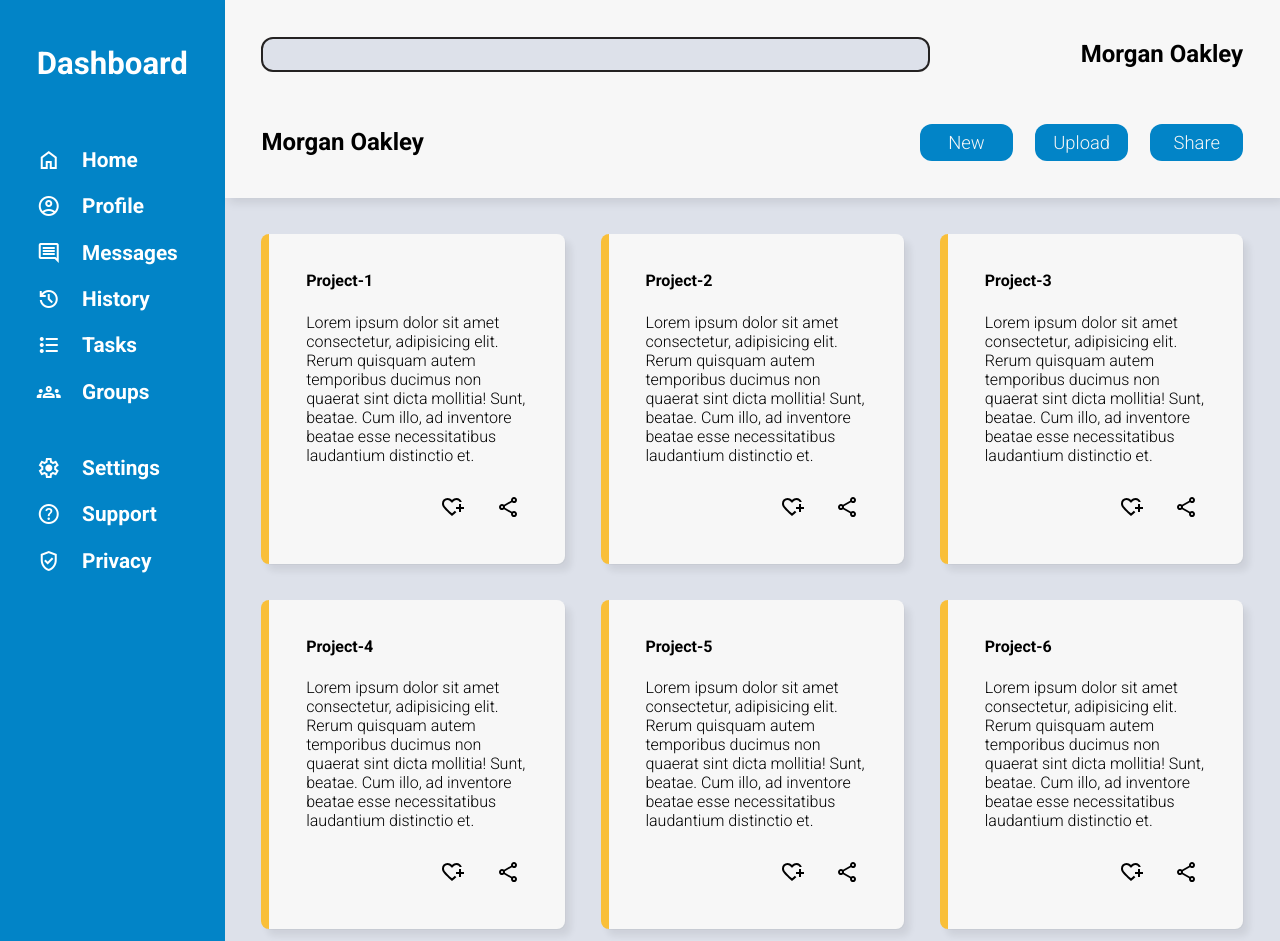
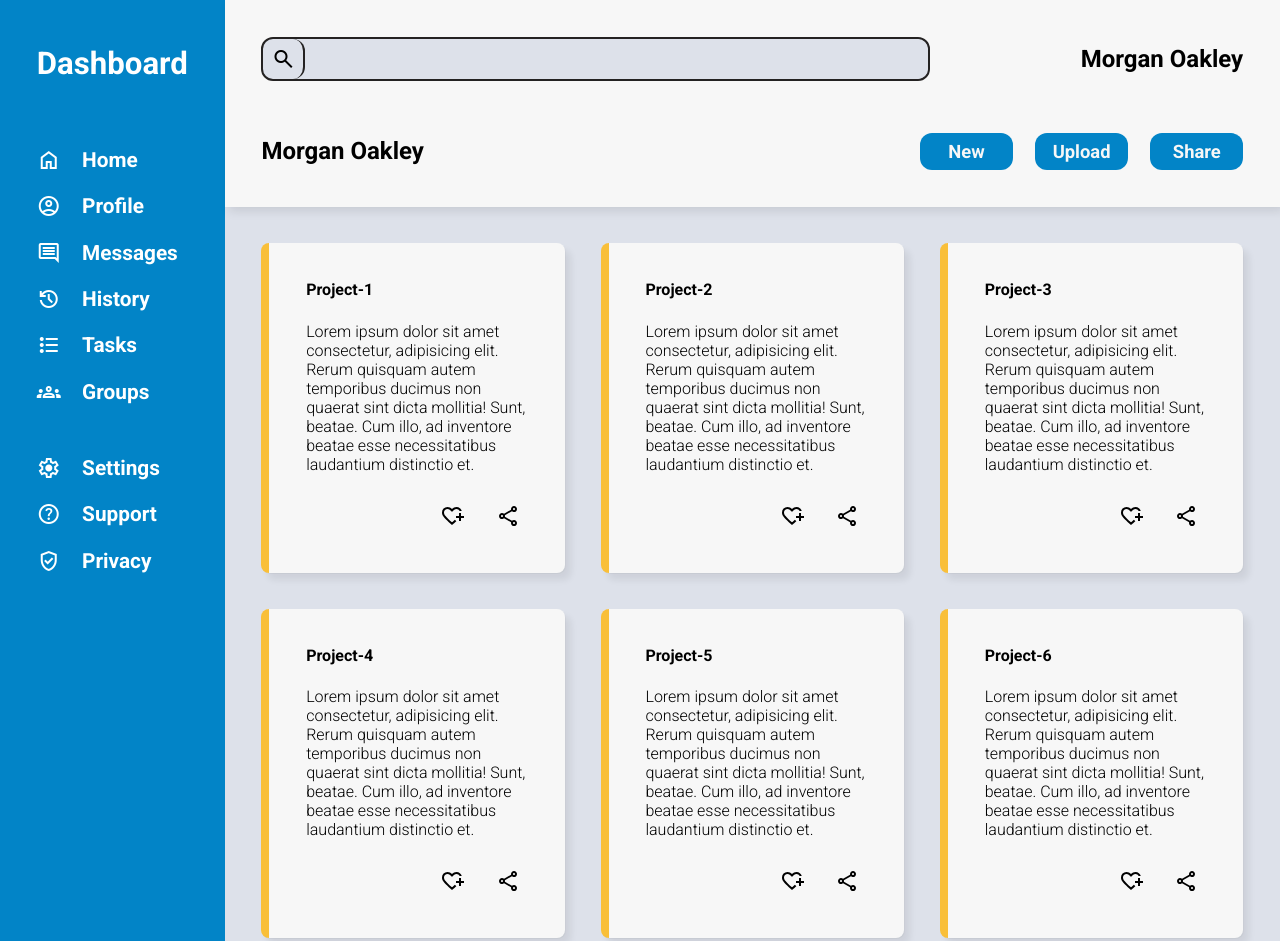
Before and after one commit to EGRrqq/admin-dashboard, a plain HTML site: page index.html in a window 1280 px wide. Shown: the top 941 px of the page. Drawn offline with nearby package versions, Linux system fonts and the light colour scheme.

Commit message:
feat(css, html): modify search form
- icon support
- semantically correct

```diff
--- a/index.html
+++ b/index.html
@@ -5,7 +5,6 @@
 		<meta name="viewport" content="width=device-width, initial-scale=1.0">
 		<link rel="stylesheet" href="./style.css">
 		<link rel="preload" href="https://fonts.googleapis.com/css2?family=Material+Symbols+Outlined:opsz,wght,FILL,GRAD@20..48,100..700,0..1,-50..200" as="style" onload="this.onload=null;this.rel='stylesheet'">
-
 		<script src="./script.js" defer></script>
 		<title>Dashboard</title>
 	</head>
@@ -97,11 +96,21 @@
 
 		<header>
 			<section class="header-top">
-				<input type="search" name="" id="">
+				<form class="input-container">
+					<label for="search">
+						<span class="material-symbols-outlined left-input-icon">
+							search
+						</span>
+					</label>
+					<input class="input" type="search" name="search" id="search">
+				</form>
+
 				<h2>Morgan Oakley</h2>
 			</section>
+
 			<section class="header-bottom">
 				<h2>Morgan Oakley</h2>
+
 				<button class="button filled large">new</button>
 				<button class="button filled large">upload</button>
 				<button class="button filled large">share</button>
--- a/style.css
+++ b/style.css
@@ -115,20 +115,37 @@ header {
     z-index: 1;
 }
 
-input, .button {
+ input, .left-input-icon, .button {
     padding: 0.5rem;
     border-radius: 0.75rem;
     outline: none;
 }
 
-input {
+.input-container {
     background-color: var(--bg-second);
+    border-radius: 0.75rem;
     border: 2px solid var(--onfocus-color);
+    display: flex;
     flex: 1;
 }
 
-input:focus {
+.left-input-icon {
+    justify-self: center;
+    align-self: center;
+    border-right: 2px solid var(--onfocus-color);
+}
+
+.input {
+    background-color: inherit;
+    flex: 1;
+}
+
+.input-container:focus-within {
     border: 2px solid var(--accent-color);
+}
+
+.input-container:focus-within .left-input-icon {
+  border-right-color: var(--accent-color);
 }
 
 header > section {
@@ -150,6 +167,7 @@ header > section {
     font-size: calc(0.75rem + 0.5vw);
     cursor: pointer;
     text-transform: capitalize;
+    font-weight: 700;
 }
 
 object {
```
